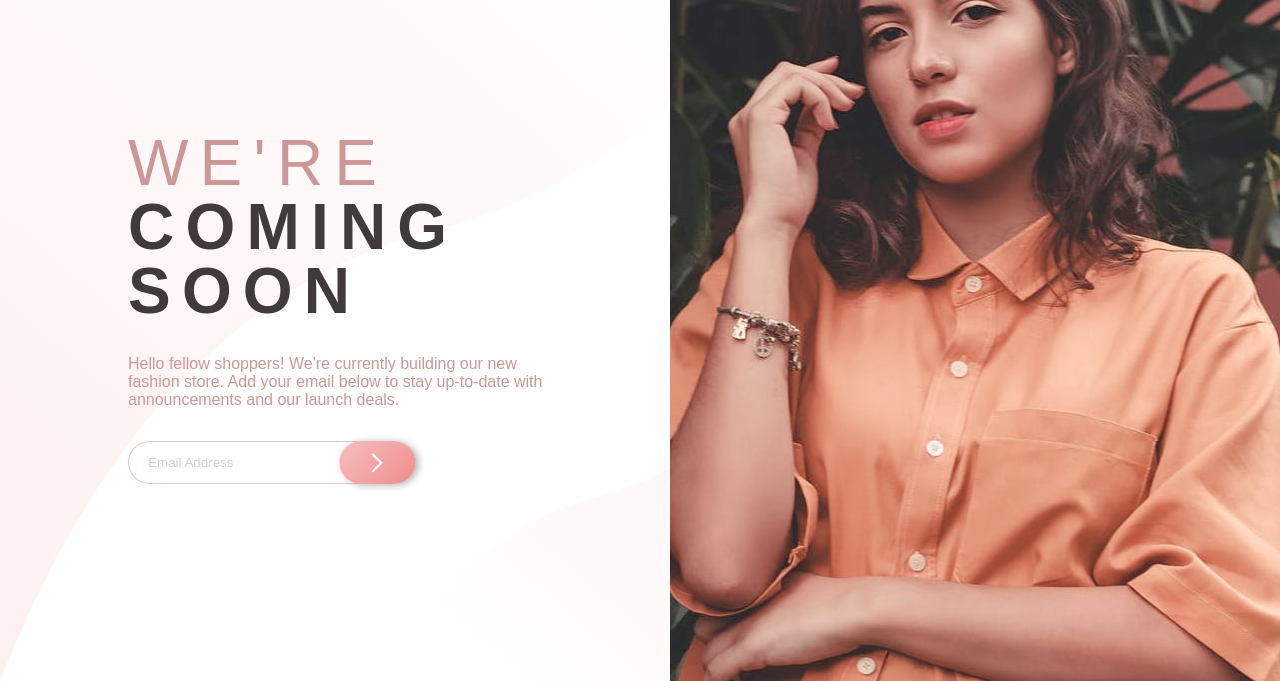
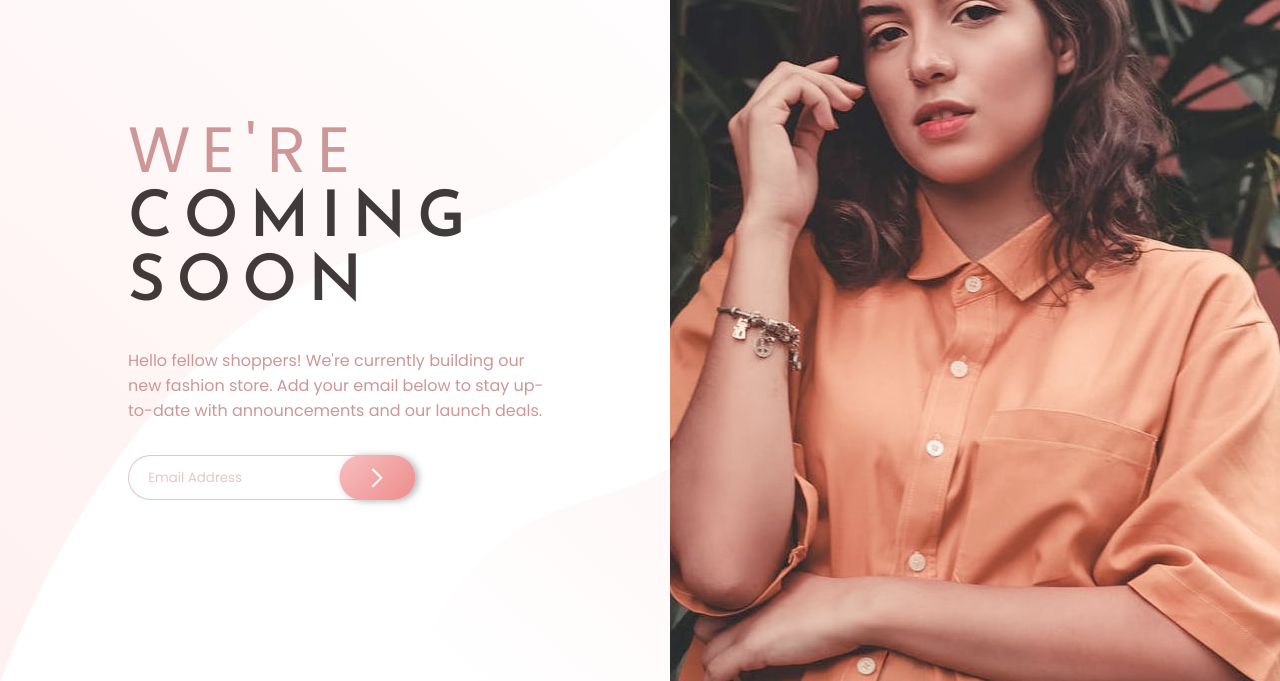
Before and after one commit to IslemMedjahdi/base-apparel-coming-soon, a plain HTML site: page index.html in a window 1280 px wide. Shown: the part 119-800 px from the top of the page. Drawn offline with Linux system fonts and the light colour scheme.

Commit message:
Update style.css

```diff
--- a/style.css
+++ b/style.css
@@ -1,3 +1,4 @@
+@import url('https://fonts.googleapis.com/css2?family=Josefin+Sans:wght@300;400;600&family=Poppins&display=swap');
 *{
     padding: 0;
     margin: 0;
@@ -42,6 +43,7 @@ main{
     text-transform: uppercase;
     letter-spacing: 0.7rem;
     line-height: 4rem;
+    font-family: 'Josefin Sans',sans-serif;
 }
 .left .hero h1 span{
     color: hsl(0, 36%, 70%);
```
